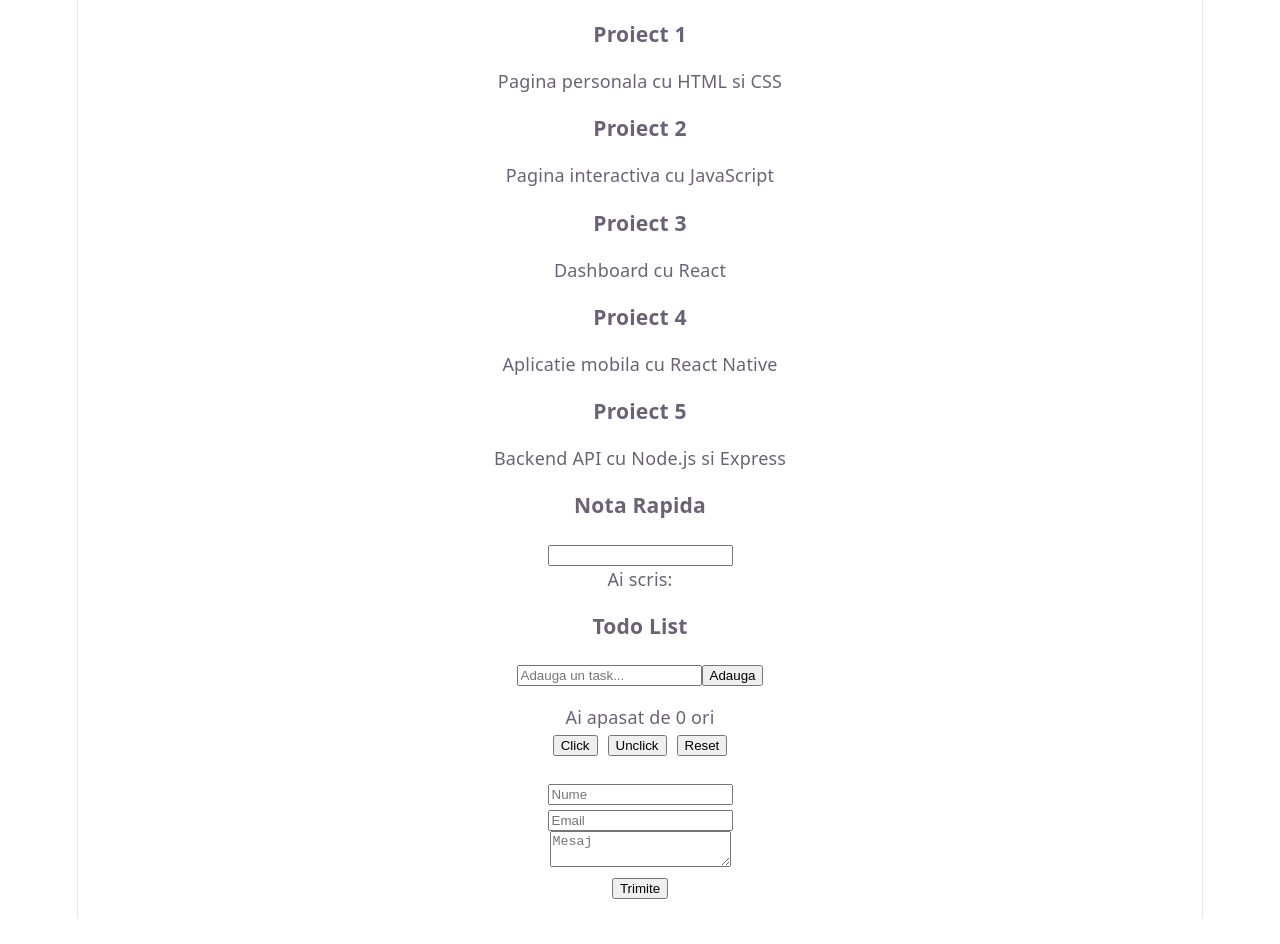
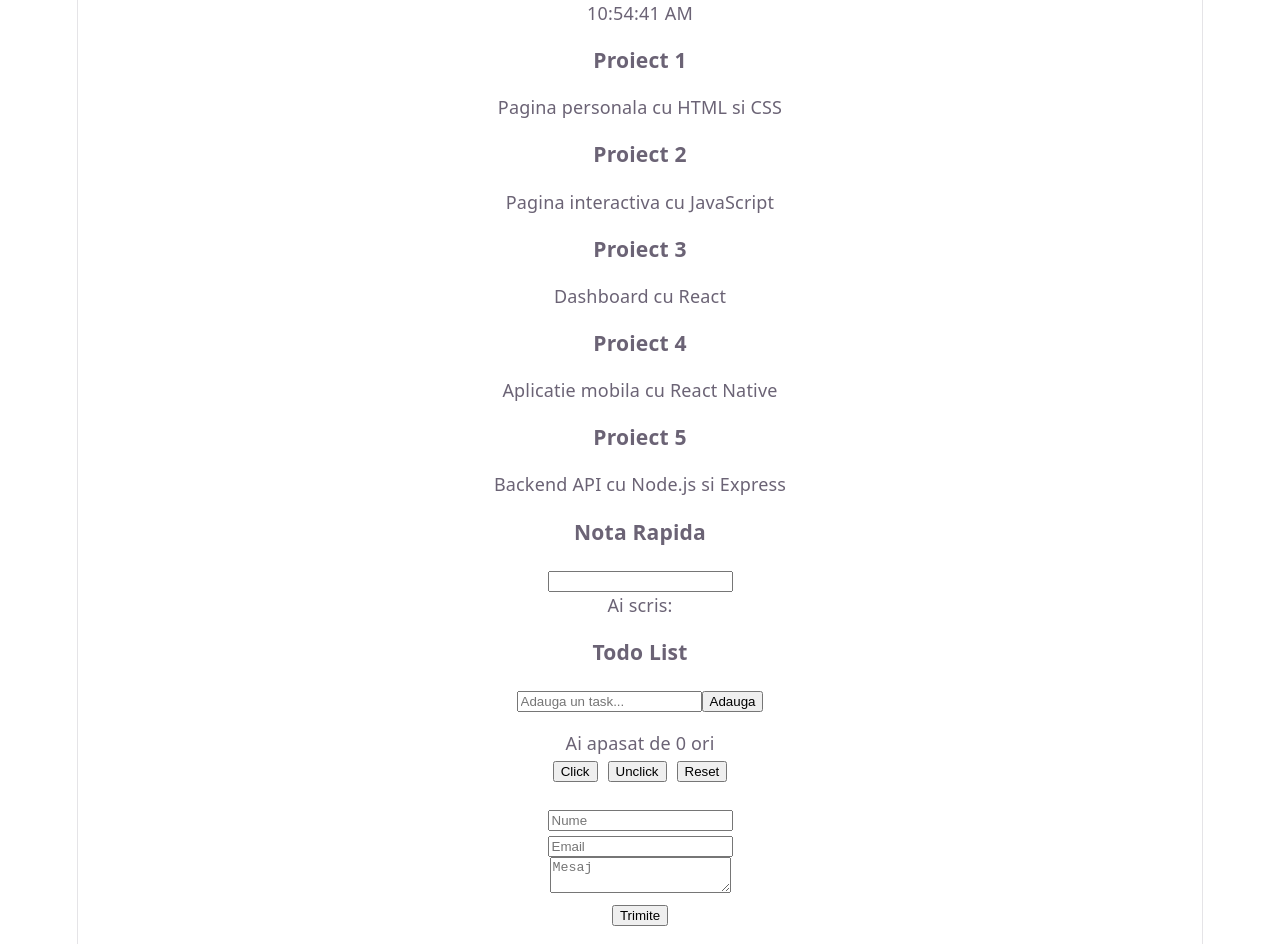
Before and after one commit to Gregoryan02/Programare-Web, a React app: page / in a window 1280 px wide. Before the commit the page ends 918 px from the top, so only its background shows below. Built offline with nearby package versions, Linux system fonts and the light colour scheme; the HTML template or start-up script is replaced by a standard one.

Commit message:
feat: Adauga Clock

```diff
--- a/src/App.jsx
+++ b/src/App.jsx
@@ -3,6 +3,7 @@ import { useState } from 'react';
 import QuickNote from './QuickNote';
 import TodoList from './TodoList';
 import ContactForm from './ContactForm';
+import Clock from './Clock';
 
 function App() {
   const projects = [
@@ -16,7 +17,7 @@ function App() {
 
   return (
     <div>
-
+      <Clock />
       {projects.map((project, index)=>{
         return <Card key={index} title={project.title} description={project.description} />;
       })}
--- /dev/null
+++ b/src/Clock.jsx
@@ -0,0 +1,16 @@
+import {useState} from 'react';
+import { useEffect } from 'react';
+
+function Clock() {
+    const [time, setTime] = useState(new Date());
+    useEffect(() => {
+        const interval = setInterval(() => {
+            setTime(new Date());
+        }, 1000);
+        return () => clearInterval(interval);
+    }, []);
+    return <div>
+        <p>{time.toLocaleTimeString()}</p>
+        </div>;
+}
+export default Clock;
```
